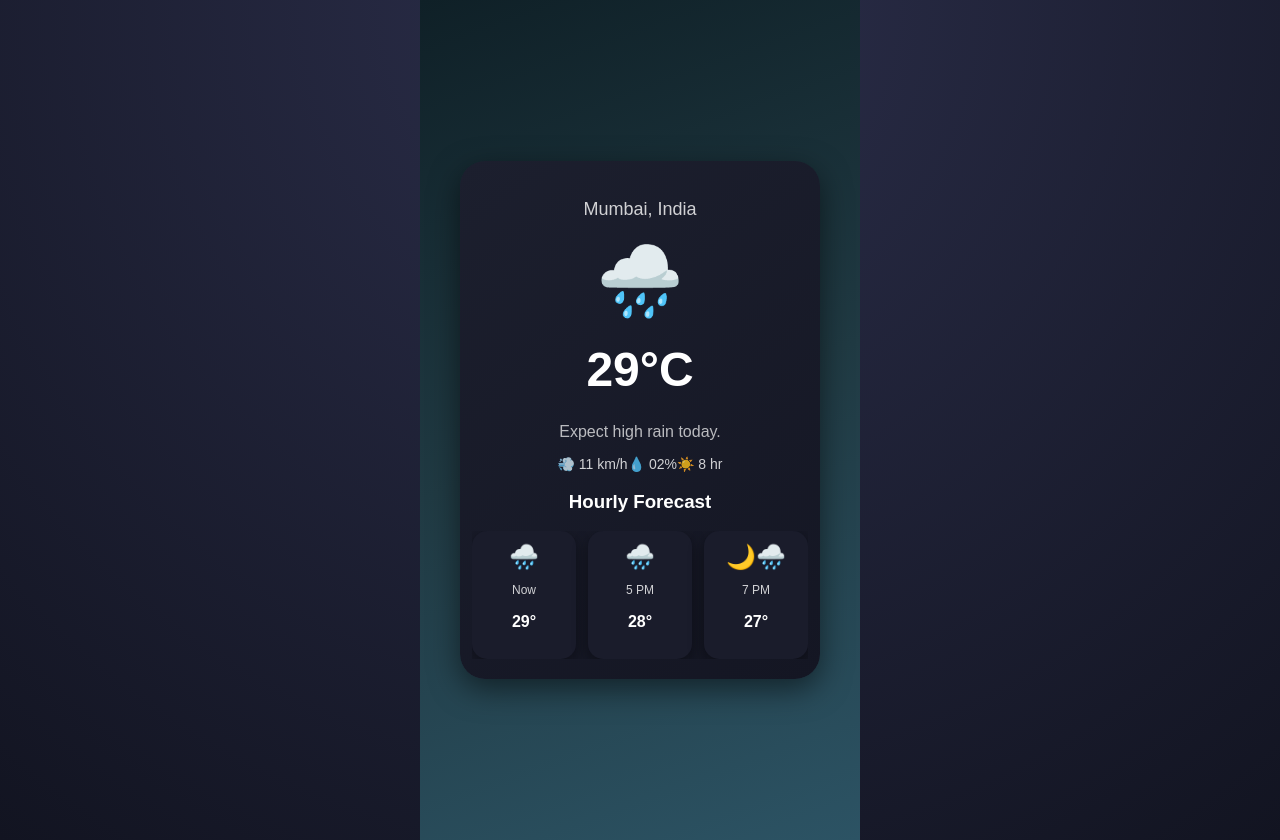
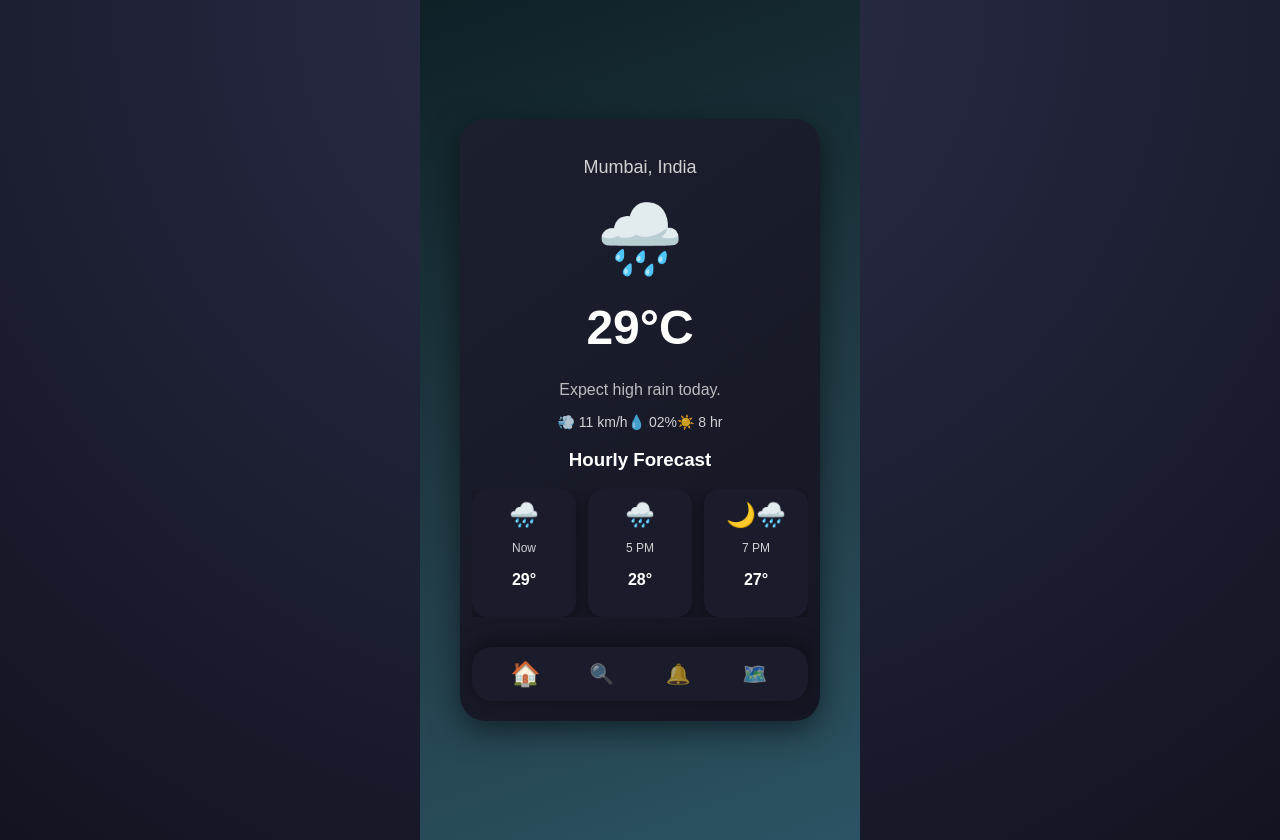
Before and after one commit to Aminazabona/Weathapp, a React (Create React App) app: page / in a window 1280 px wide. Built offline with nearby package versions, Linux system fonts and the light colour scheme.

Commit message:
feat: add navigation bar section

```diff
--- a/src/App.js
+++ b/src/App.js
@@ -3,7 +3,7 @@ import React from 'react'
 import WeatherCard from './Component/WeatherCard';
 import ForecastItem from './Component/ForecastItem';
 import HourlyForecast from './Component/HourlyForecast';
-import BottomNav from './Component/BottomNav';
+
 
 import "./index.css"
 import "./App.css"
@@ -15,6 +15,7 @@ function App() {
     <>
       <div className="app">
       <WeatherCard />
+
     </div>
 
     </>
--- /dev/null
+++ b/src/Component/BottomNav.css
@@ -0,0 +1,29 @@
+.bottom-nav {
+  margin-top: 20px;
+  padding: 12px 0;
+  border-radius: 25px;
+
+  display: flex;
+  justify-content: space-around;
+  align-items: center;
+
+  background: rgba(255, 255, 255, 0.08);
+  backdrop-filter: blur(10px);
+  box-shadow: 0 10px 30px rgba(0, 0, 0, 0.4);
+}
+
+.nav-item {
+  font-size: 20px;
+  opacity: 0.6;
+  cursor: pointer;
+  transition: 0.3s;
+}
+
+.nav-item:hover {
+  opacity: 1;
+}
+
+.nav-item.active {
+  opacity: 1;
+  transform: scale(1.2);
+}
--- a/src/Component/BottomNav.js
+++ b/src/Component/BottomNav.js
@@ -1,12 +1,12 @@
 import React from 'react'
-
+import "./BottomNav.css"
 function BottomNav() {
     return (
         <div className="bottom-nav">
-      <span>🏠</span>
-      <span>🔍</span>
-      <span>🔔</span>
-      <span>📍</span>
+      <div className="nav-item active">🏠</div>
+      <div className="nav-item">🔍</div>
+      <div className="nav-item">🔔</div>
+      <div className="nav-item">🗺️</div>
     </div>
   );
 
--- a/src/Component/HourlyForecast.js
+++ b/src/Component/HourlyForecast.js
@@ -1,6 +1,6 @@
 import React from 'react'
 import ForecastItem from './ForecastItem'
-
+import BottomNav from './BottomNav';
 function HourlyForecast() {
     return (
         <div className="hourly-section">
@@ -11,7 +11,9 @@ function HourlyForecast() {
         <ForecastItem time="5 PM" temp="28" icon="🌧️" />
         <ForecastItem time="7 PM" temp="27" icon="🌙🌧️" />
       </div>
+      <BottomNav />
     </div>
+
     );
 
 
--- a/src/Component/WeatherCard.js
+++ b/src/Component/WeatherCard.js
@@ -1,6 +1,7 @@
 import React from 'react'
 import HourlyForecast from './HourlyForecast';
 import "./WeatherCard.css"
+
 function WeatherCard() {
   return (
     <div className="weather-card">
```
